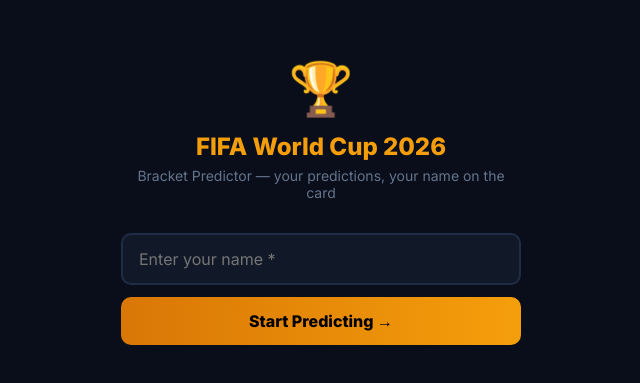
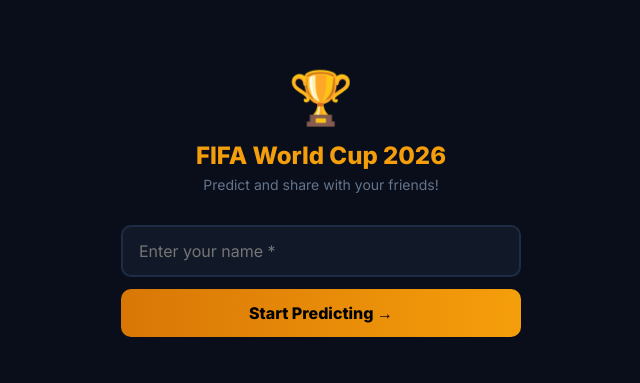
Before and after one commit to shamli-nishad/wc2026-prediction, a React (Vite) app: page / in a window 1280 px wide. Shown: the part 199-582 px from the top of the page, without its empty margins (319-959 px from the left). Built offline with nearby package versions, Linux system fonts and the light colour scheme.

Commit message:
Minor label fix

```diff
--- a/src/App.tsx
+++ b/src/App.tsx
@@ -55,7 +55,7 @@
       <div style={{ width: '100%', maxWidth: 400, textAlign: 'center' }}>
         <div style={{ fontSize: 52, marginBottom: 12 }}>🏆</div>
         <h1 style={{ fontSize: 24, fontWeight: 800, color: C.gold, marginBottom: 6 }}>FIFA World Cup 2026</h1>
-        <p style={{ fontSize: 14, color: C.muted, marginBottom: 32 }}>Bracket Predictor — your predictions, your name on the card</p>
+        <p style={{ fontSize: 14, color: C.muted, marginBottom: 32 }}>Predict and share with your friends!</p>
 
         <form onSubmit={submit} style={{ display: 'flex', flexDirection: 'column', gap: 12 }}>
           <div>
```
